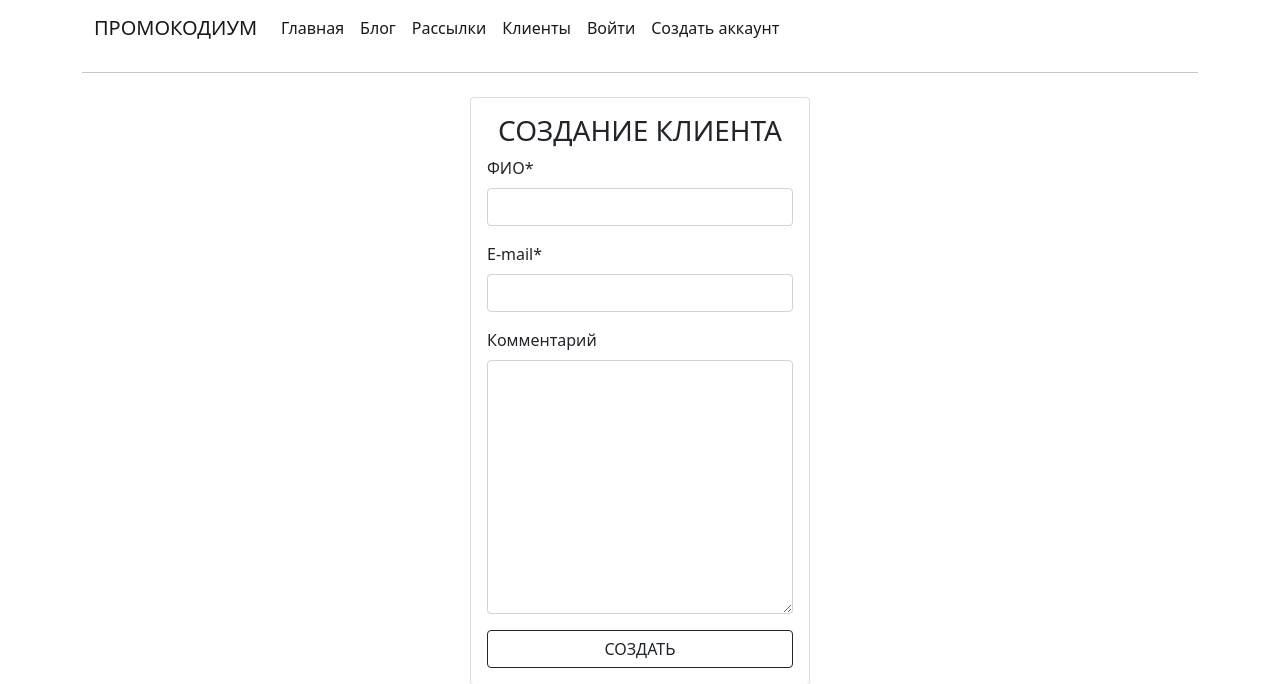
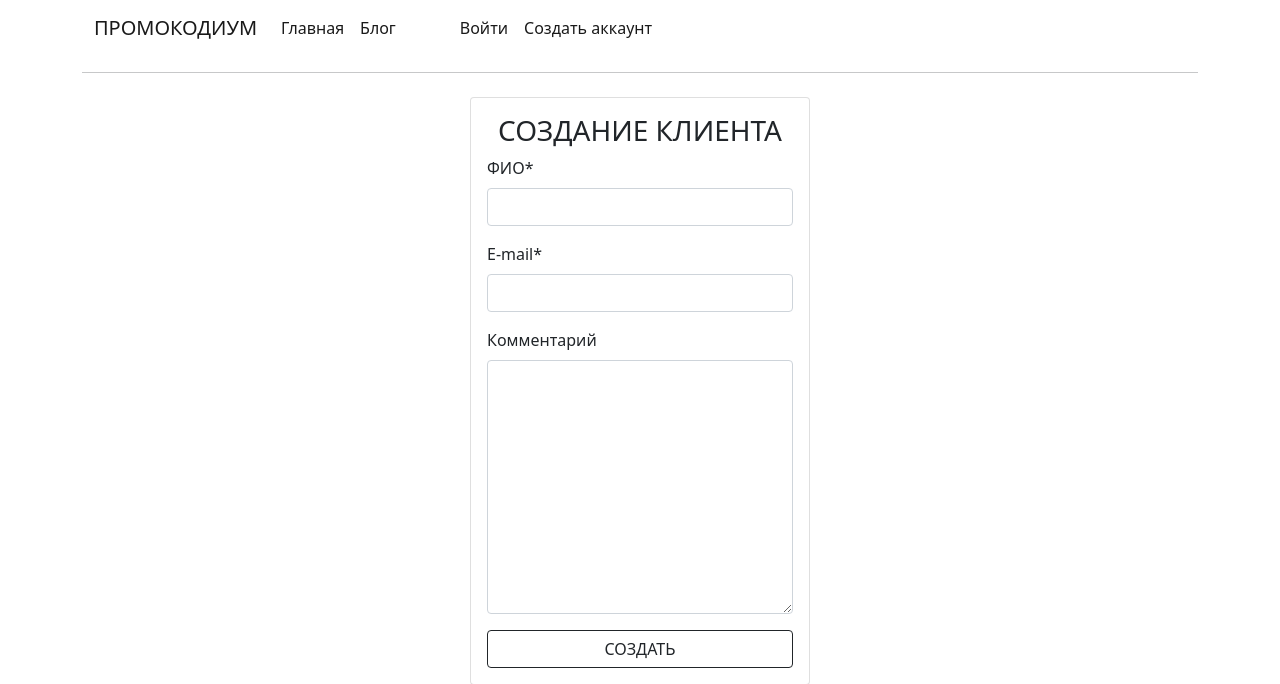
Before and after one commit to Kaverz1n/mailing-service, a Django app: page /client_create/ in a window 1280 px wide. Shown: the top 684 px of the page. Run offline with Django 4.2, Linux system fonts and the light colour scheme; some libraries are stand-ins or nearby versions.

Commit message:
added new buttons and checking that user is authenticated

```diff
--- a/mailings/templates/mailings/includes/inc_main_menu.html
+++ b/mailings/templates/mailings/includes/inc_main_menu.html
@@ -10,6 +10,7 @@
                     <li class="nav-item">
                         <a class="nav-link active" aria-current="page" href="#">Блог</a>
                     </li>
+                    {% if user.is_authenticated %}
                         <li class="nav-item">
                             <a class="nav-link active" aria-current="page" href="{% url 'mailings:mailing_list' %}">
                                 Рассылки
@@ -20,8 +21,21 @@
                                 Клиенты
                             </a>
                         </li>
+                        <li class="nav-item">
+                            <a class="nav-link active ms-5" aria-current="page" href="{% url 'users:logout' %}">
+                                Выйти
+                            </a>
+                        </li>
+                        {% if user.is_superuser %}
+                            <li class="nav-item">
+                                <a class="nav-link active" aria-current="page" href="{% url 'admin:index' %}">
+                                    Админка
+                                </a>
+                            </li>
+                        {% endif %}
+                    {% else %}
                         <li class="nav-item ms-10">
-                        <a class="nav-link active" aria-current="page" href="{% url 'users:login' %}">
+                            <a class="nav-link active ms-5" aria-current="page" href="{% url 'users:login' %}">
                                 Войти
                             </a>
                         </li>
@@ -30,6 +44,7 @@
                                 Создать аккаунт
                             </a>
                         </li>
+                    {% endif %}
                 </ul>
             </div>
         </div>
```
Lines whose indentation alone changed are shown as unchanged.
